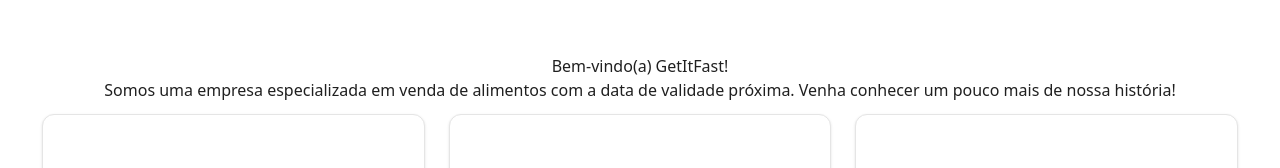
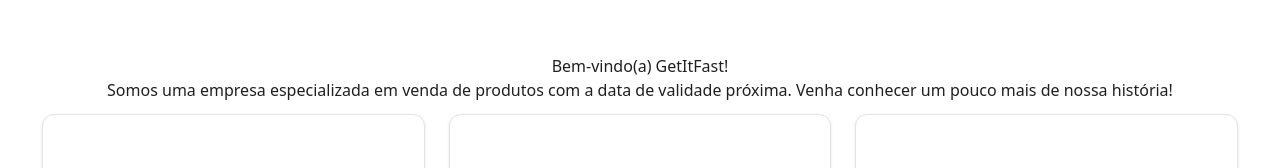
Before and after one commit to Allan-Araujo-Lima/get-it-fast-frontend, a React (Vite) app: page / in a window 1280 px wide. Shown: the part 169-337 px from the top of the page. Built offline with nearby package versions, Linux system fonts and the light colour scheme; no server answers.

Commit message:
fix: just a word

```diff
--- a/src/pages/home/index.jsx
+++ b/src/pages/home/index.jsx
@@ -28,7 +28,7 @@
             <div className='container'>
                 <div className='intrudution'>
                     <h1>Bem-vindo(a) GetItFast!</h1>
-                    <p>Somos uma empresa especializada em venda de alimentos com a data de validade próxima. Venha conhecer um pouco mais de nossa história!</p>
+                    <p>Somos uma empresa especializada em venda de produtos com a data de validade próxima. Venha conhecer um pouco mais de nossa história!</p>
                 </div>
                 <div className='information'>
                     <Card className='card'>
```
